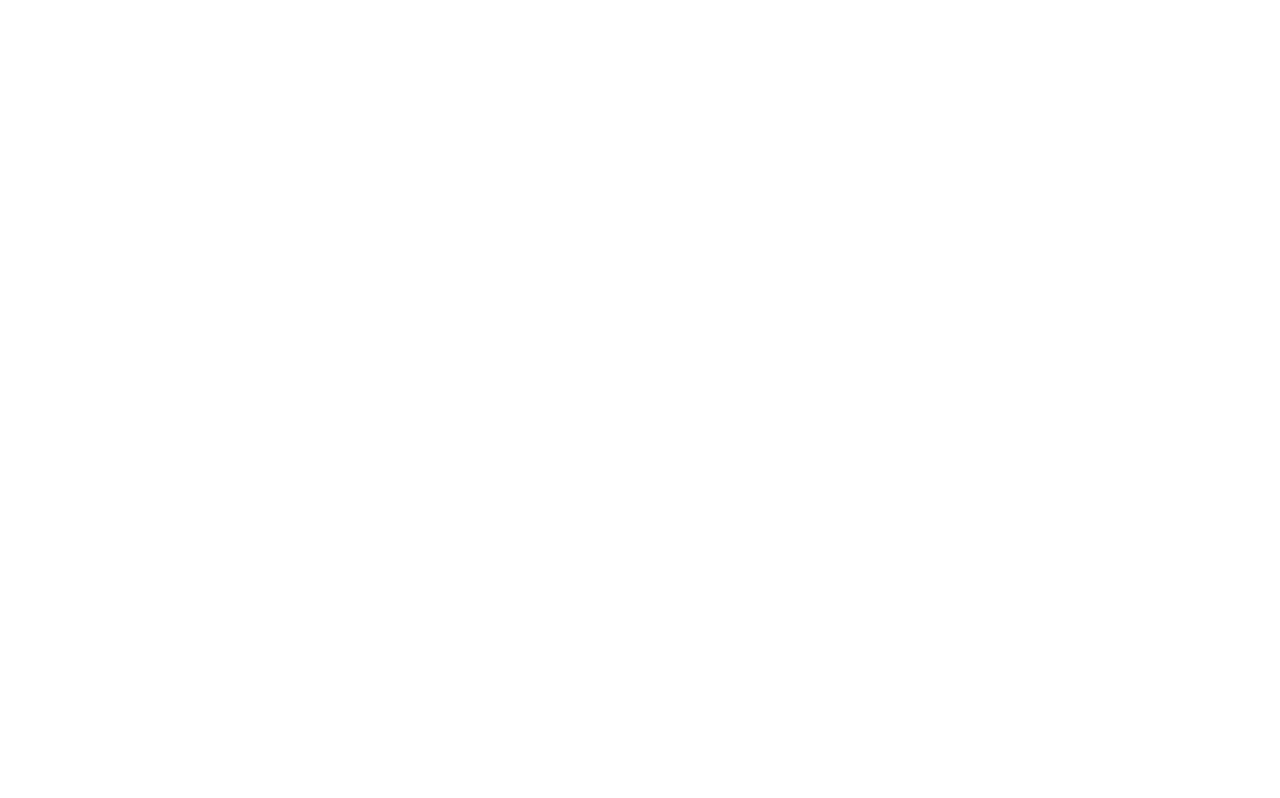
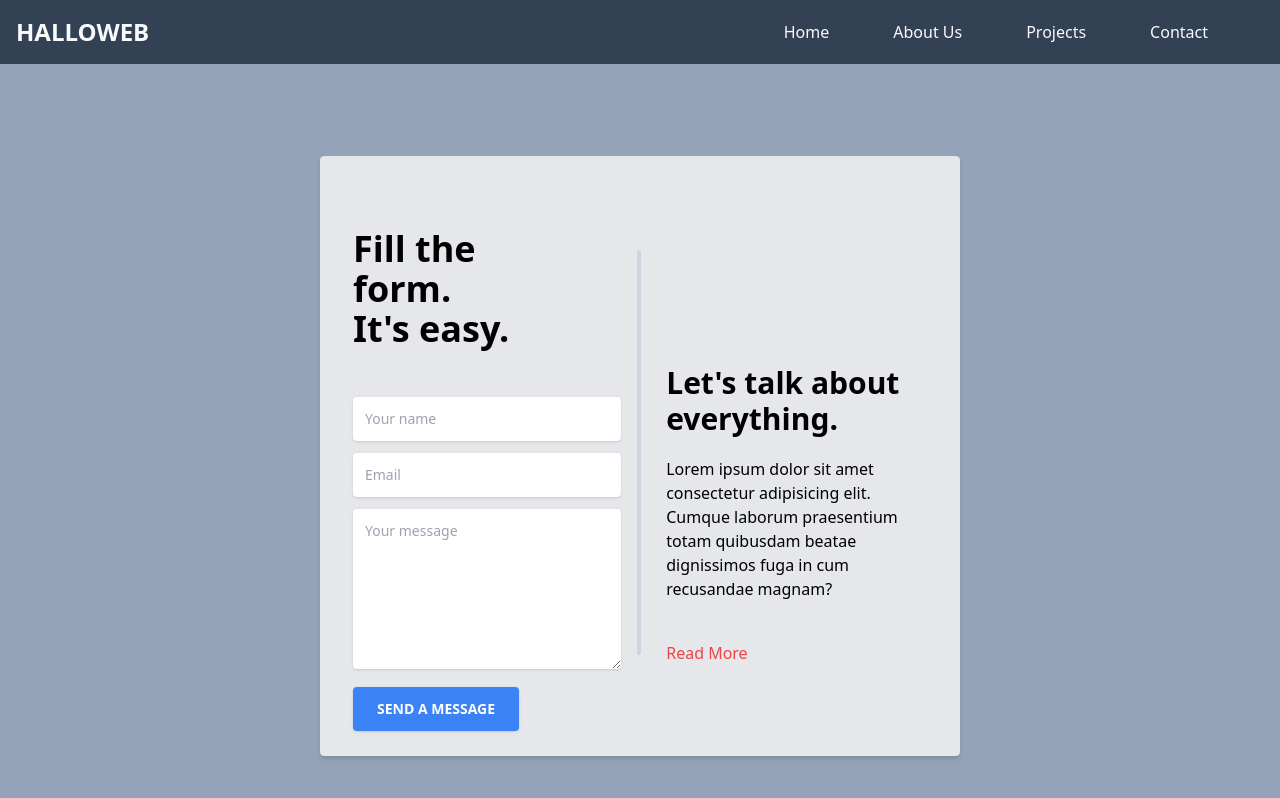
Before and after one commit to NoxturneDev/porto-team, a React (Create React App) app: page /contact in a window 1280 px wide. Before the commit this address had no page. Shown: the top 798 px of the page. Built offline with nearby package versions, Linux system fonts and the light colour scheme.

Commit message:
adding contact form component

```diff
--- a/src/App.jsx
+++ b/src/App.jsx
@@ -1,20 +1,22 @@
-import React from 'react'
-import './css/index.css';
-import About from './pages/About'
-import LandingPage from './pages/LandingPage'
-import Project from './pages/Project'
-import { Routes, Route, BrowserRouter as Router } from 'react-router-dom'
+import React from "react";
+import "./css/index.css";
+import About from "./pages/About";
+import LandingPage from "./pages/LandingPage";
+import Project from "./pages/Project";
+import Contact from "./pages/Contact";
+import { Routes, Route, BrowserRouter as Router } from "react-router-dom";
 
 function App() {
   return (
     <Router>
       <Routes>
-        <Route path='/' element={<LandingPage />} />
-        <Route path='/about' element={<About />} />
-        <Route path='/project' element={<Project />} />
+        <Route path="/" element={<LandingPage />} />
+        <Route path="/about" element={<About />} />
+        <Route path="/project" element={<Project />} />
+        <Route path="/contact" element={<Contact />} />
       </Routes>
     </Router>
-  )
+  );
 }
 
-export default App
+export default App;
--- /dev/null
+++ b/src/pages/Contact.jsx
@@ -0,0 +1,78 @@
+import React from "react";
+import Nav from "../components/Nav";
+
+function Contact() {
+  return (
+    <>
+      <Nav />
+      <div
+        className="h-screen flex flex-col
+      items-center justify-center bg-slate-400 "
+      >
+        <form
+          className=" shadow-md rounded px-8 pt-6 pb-8 mb-4 h-3/4 w-2/4 bg-gray-200 flex border"
+          method="POST"
+          target="_blank"
+        >
+          <div className=" h-full w-2/4 align-items-center flex  flex-col">
+            <div className="mb-3 pt-0 mt-12">
+              <h1 className="text-4xl w-3/4 font-bold">
+                Fill the form. <br /> It's easy.
+              </h1>
+              <input
+                type="text"
+                placeholder="Your name"
+                name="name"
+                className="px-3 py-3 placeholder-gray-400 text-gray-600 relative mt-12 bg-white rounded text-sm border-0 shadow outline-none focus:outline-none focus:ring w-full"
+                required
+              />
+            </div>
+            <div className="mb-3 pt-0">
+              <input
+                type="email"
+                placeholder="Email"
+                name="email"
+                className="px-3 py-3 placeholder-gray-400 text-gray-600 relative bg-white rounded text-sm border-0 shadow outline-none focus:outline-none focus:ring w-full"
+                required
+              />
+            </div>
+            <div className="mb-3 pt-0">
+              <textarea
+                placeholder="Your message"
+                name="message"
+                className="px-3 py-3 h-40 placeholder-gray-400 text-gray-600 relative  bg-white rounded text-sm border-0 shadow outline-none focus:outline-none focus:ring w-full"
+                required
+              />
+            </div>
+            <div className="mb-3 pt-0">
+              <button
+                className="bg-blue-500 text-white active:bg-blue-600 font-bold uppercase text-sm px-6 py-3 rounded shadow hover:shadow-lg outline-none focus:outline-none mr-1 mb-1 ease-linear transition-all duration-150"
+                type="submit"
+              >
+                Send a message
+              </button>
+            </div>
+          </div>
+          <div className="inset-y-0 left-0 w-10 border flex items-center justify-center">
+            <div className="inset-y-0 left-0 w-1 h-3/4 bg-slate-300 rounded-lg"></div>
+          </div>
+          <div className="justify-center  h-full w-2/4 p-2 mt-12">
+            <h1 className="text-3xl font-bold mt-32 ">
+              Let's talk about <br /> everything.
+            </h1>
+            <p className="py-5">
+              Lorem ipsum dolor sit amet consectetur adipisicing elit. Cumque
+              laborum praesentium totam quibusdam beatae dignissimos fuga in cum
+              recusandae magnam?
+            </p>
+            <a href="#" className="">
+              <p className="text-red-500 py-5">Read More</p>
+            </a>
+          </div>
+        </form>
+      </div>
+    </>
+  );
+}
+
+export default Contact;
```
